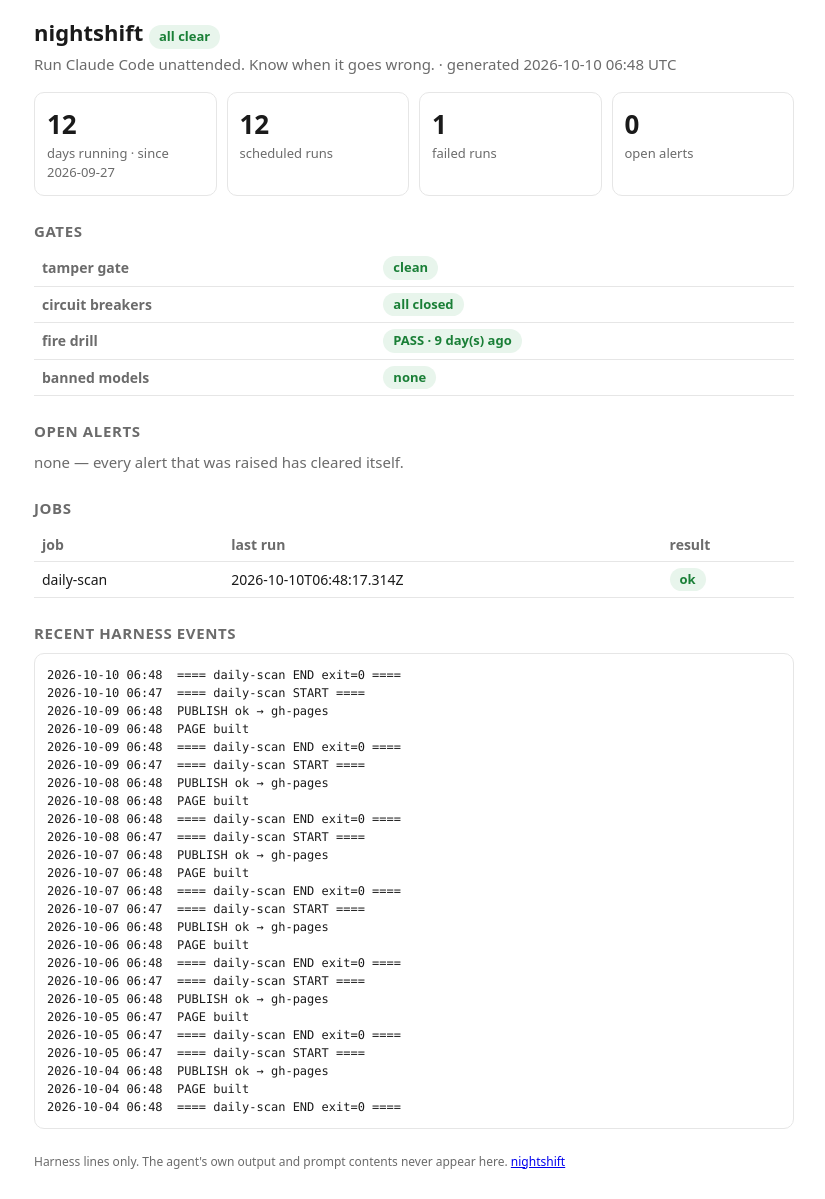
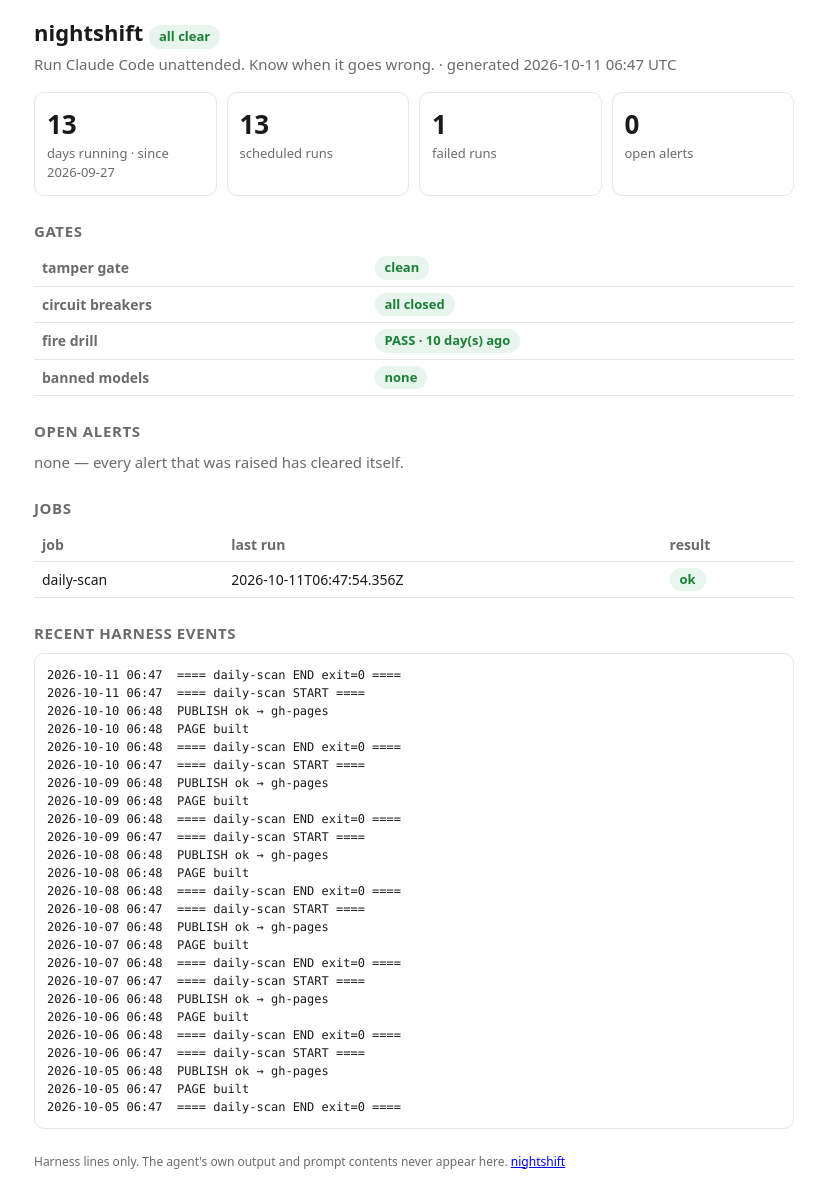
Before and after one commit to amirg76/nightshift, a plain HTML site: page index.html in a window 1280 px wide. Shown: the whole page, without its empty margins (226-1051 px from the left). Drawn offline with Linux system fonts and the light colour scheme.

Commit message:
status 2026-10-11 06:48 UTC

```diff
--- a/index.html
+++ b/index.html
@@ -14,10 +14,10 @@ pre{font:12px/1.5 var(--mono);white-space:pre-wrap;word-break:break-word;border:
 ul{padding-left:20px}li{margin:4px 0}.foot{color:var(--mut);font-size:12px;margin-top:24px}
 </style></head><body>
 <h1>nightshift <span class="pill ok">all clear</span></h1>
-<p class="sub">Run Claude Code unattended. Know when it goes wrong. · generated 2026-10-10 06:48 UTC</p>
+<p class="sub">Run Claude Code unattended. Know when it goes wrong. · generated 2026-10-11 06:47 UTC</p>
 <div class="grid">
-<div class="tile"><div class="n">12</div><div class="l">days running · since 2026-09-27</div></div>
-<div class="tile"><div class="n">12</div><div class="l">scheduled runs</div></div>
+<div class="tile"><div class="n">13</div><div class="l">days running · since 2026-09-27</div></div>
+<div class="tile"><div class="n">13</div><div class="l">scheduled runs</div></div>
 <div class="tile"><div class="n">1</div><div class="l">failed runs</div></div>
 <div class="tile"><div class="n">0</div><div class="l">open alerts</div></div>
 </div>
@@ -25,16 +25,20 @@ ul{padding-left:20px}li{margin:4px 0}.foot{color:var(--mut);font-size:12px;margi
 <table>
 <tr><th>tamper gate</th><td><span class="pill ok">clean</span></td></tr>
 <tr><th>circuit breakers</th><td><span class="pill ok">all closed</span></td></tr>
-<tr><th>fire drill</th><td><span class="pill ok">PASS · 9 day(s) ago</span></td></tr>
+<tr><th>fire drill</th><td><span class="pill ok">PASS · 10 day(s) ago</span></td></tr>
 <tr><th>banned models</th><td><span class="pill ok">none</span></td></tr>
 </table>
 <h2>Open alerts</h2>
 <p class="sub">none — every alert that was raised has cleared itself.</p>
 <h2>Jobs</h2>
-<table><tr><th>job</th><th>last run</th><th>result</th></tr><tr><td>daily-scan</td><td>2026-10-10T06:48:17.314Z</td><td><span class="pill ok">ok</span></td></tr></table>
+<table><tr><th>job</th><th>last run</th><th>result</th></tr><tr><td>daily-scan</td><td>2026-10-11T06:47:54.356Z</td><td><span class="pill ok">ok</span></td></tr></table>
 
 <h2>Recent harness events</h2>
-<pre>2026-10-10 06:48  ==== daily-scan END exit=0 ====
+<pre>2026-10-11 06:47  ==== daily-scan END exit=0 ====
+2026-10-11 06:47  ==== daily-scan START ====
+2026-10-10 06:48  PUBLISH ok → gh-pages
+2026-10-10 06:48  PAGE built
+2026-10-10 06:48  ==== daily-scan END exit=0 ====
 2026-10-10 06:47  ==== daily-scan START ====
 2026-10-09 06:48  PUBLISH ok → gh-pages
 2026-10-09 06:48  PAGE built
@@ -54,10 +58,6 @@ ul{padding-left:20px}li{margin:4px 0}.foot{color:var(--mut);font-size:12px;margi
 2026-10-06 06:47  ==== daily-scan START ====
 2026-10-05 06:48  PUBLISH ok → gh-pages
 2026-10-05 06:47  PAGE built
-2026-10-05 06:47  ==== daily-scan END exit=0 ====
-2026-10-05 06:47  ==== daily-scan START ====
-2026-10-04 06:48  PUBLISH ok → gh-pages
-2026-10-04 06:48  PAGE built
-2026-10-04 06:48  ==== daily-scan END exit=0 ====</pre>
+2026-10-05 06:47  ==== daily-scan END exit=0 ====</pre>
 <p class="foot">Harness lines only. The agent's own output and prompt contents never appear here. <a href="https://github.com/amirg76/nightshift">nightshift</a></p>
 </body></html>
```
